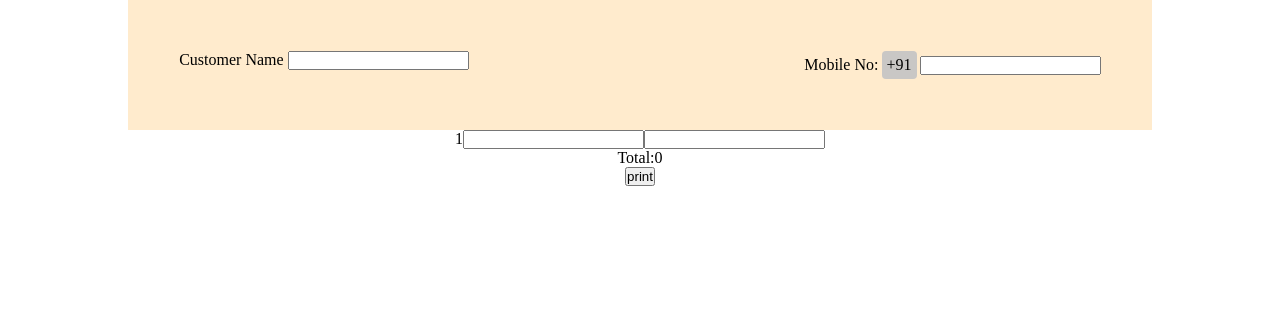
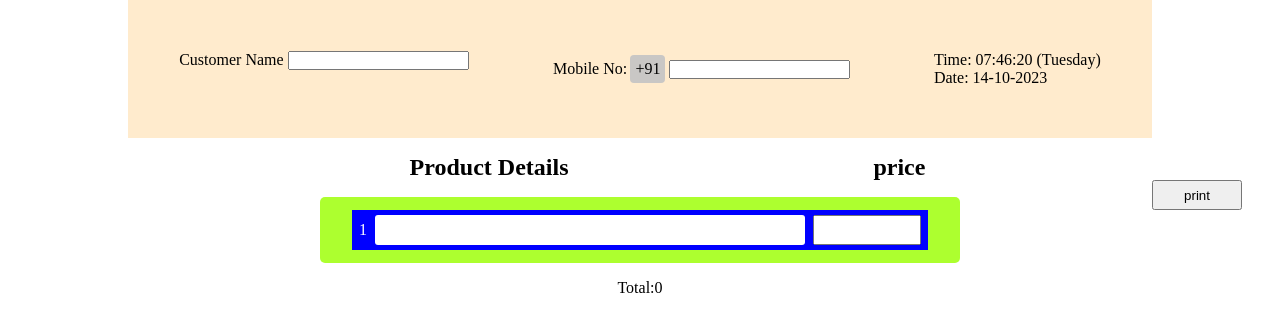
Before and after one commit to Mayankkatheriya/Mct_4, a browser extension: page Invoice_Generator/index.html in a window 1280 px wide. Drawn offline with Linux system fonts and the light colour scheme.

Commit message:
list style add

```diff
--- a/Invoice_Generator/index.html
+++ b/Invoice_Generator/index.html
@@ -18,15 +18,22 @@
             <p>+91</p>
             <input type="number" maxlength="10" >
         </div>
+        <div class="date">
+
+        </div>
 
     </div>
-    <div class="page">
-        <div class="bill">
+    <div class="bill-head">
+        <h2>Product Details</h2>
+        <h2 style="position: relative; left: 55px;">price</h2>
+    </div>
+    <ol class="page">
+        <li class="bill">
             <p>1</p>
             <input type="text" class="name">
             <input type="number" class="price">
-        </div>
-    </div>
+        </li>
+    </ol>
     <p class="total">Total:0</p>
     <button class="print">print</button>
     <script src="./main.js"></script>
--- a/Invoice_Generator/main.js
+++ b/Invoice_Generator/main.js
@@ -23,9 +23,12 @@ function add_Entery(){
     let price=document.querySelectorAll('.price');
     price.forEach(element => {
         element.addEventListener('keyup',function(e){
-            if(e.key === 'Enter' && element.value.length>0){
+            if(e.key === 'Enter' && element.parentElement.children[1].value.length==0){
+                alert('Enter prododut name');
+            }
+            else if(e.key === 'Enter' && element.value.length>0){
                 element.disabled=true
-                let newDiv=document.createElement('div')
+                let newDiv=document.createElement('li')
                 newDiv.classList.add('bill')
             newDiv.innerHTML=`
             <p>${c}</p>
@@ -61,6 +64,30 @@ function total(price){
     total_Price.innerText=`Total: ${t}`
 
 }
-document.querySelector('.print').addEventListener('click',function(){
+let print =document.querySelector('.print');
+print.addEventListener('click',function(){
+    print.style.display='none'
+
+    let inp =document.querySelectorAll('input');
+
     window.print();
+
+
 });
+
+
+const weekday = ["Sunday","Monday","Tuesday","Wednesday","Thursday","Friday","Saturday"];
+let date =new Date();
+let time=date.toTimeString().slice(0,8)
+let month= date.getMonth()
+let dat= date.getDate()
+let year=date.getFullYear();
+let day = weekday[date.getDay()];
+
+console.log(time,month,dat,year,day);
+
+let tim =document.querySelector('.date');
+tim.innerHTML=`
+    Time: ${time} (${day})
+    <p>Date: ${dat}-${month}-${year}</p>
+`
--- a/Invoice_Generator/style.css
+++ b/Invoice_Generator/style.css
@@ -9,6 +9,8 @@ body{
     align-items: center;
     display: flex;
     flex-direction: column;
+    gap: 1rem;
+    position: relative;
 }
 .customer-Detail{
     display: flex;
@@ -35,9 +37,77 @@ input::-webkit-inner-spin-button {
   margin: 0;
 }
 
+.bill-head{
+    display: flex;
+    width: 50%;
+    justify-content: space-between;
+    padding: 0 7%;
+}
+
+.page{
+    width: 50%;
+    padding: 1% 0;
+    display: flex;
+    flex-direction: column;
+    align-items: center;
+    /* gap: 1rem; */
+    background-color: greenyellow;
+    border-radius: 5px;
 
 
 
+}
+.bill:nth-of-type(odd){
+    background-color: blue;
+}
 .bill{
+    width: 90%;
     display: flex;
+    gap: 0.5rem;
+    align-items: center;
+    padding: 5px 7px;
+    /* border-radius: 5px; */
+    color: white;
+    background-color: blueviolet;
 }
+
+
+.name{
+    height: 30px;
+    width: 80%;
+    font-size: 1rem;
+    text-transform: capitalize;
+    padding: 0 5px;
+    border-radius: 3px;
+    border: none;
+}
+.name:focus,.price:focus{
+    outline: none;
+    text-align: center;
+
+}
+
+
+.price{
+    height: 30px;
+    width: 20%;
+    text-align: right;
+    font-size: 1rem;
+}
+input:disabled{
+    color: black;
+    background-color: #fff;
+    /* border: 1px solid black; */
+}
+.print{
+    position: absolute;
+    top:180px;
+    height: 30px;
+    left: 90%;
+    z-index: 9999;
+    margin: auto;
+    width: 90px;
+}
+.print-inp{
+    border: none;
+}
```
Also changed, not shown: Invoice_Generator/main.html (added, +16 -0 lines).
